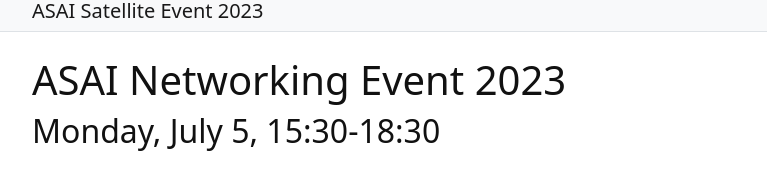
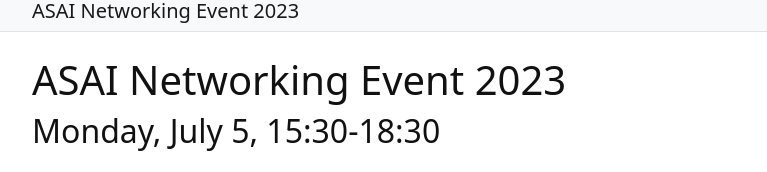
Before and after one commit to anjomshoaa/asai-ne-2023, a Jekyll site: the page built from index.md, in a window 1280 px wide and 900 px high, cut to the strip 121-900 px from the top of the window. Shown: the top 172 px of the strip, without its empty margins (245-1012 px from the left). Built offline with Jekyll 4.4.1, drawn with Linux system fonts in a browser that asks for light colours; some of the changed text lies outside the part shown.

Commit message:
Config updated.

```diff
--- a/_config.yml
+++ b/_config.yml
@@ -10,7 +10,7 @@
 # SITE SETTINGS
 #
 # title appears in the header
-title: ASAI Satellite Event 2023
+title: ASAI Networking Event 2023
 # title-icon appears in the header to give some pizazz (leave blank for none)
 # choose from Bootstrap Icons in _includes/bootstrap-icons
 # find names on https://icons.getbootstrap.com/
```
